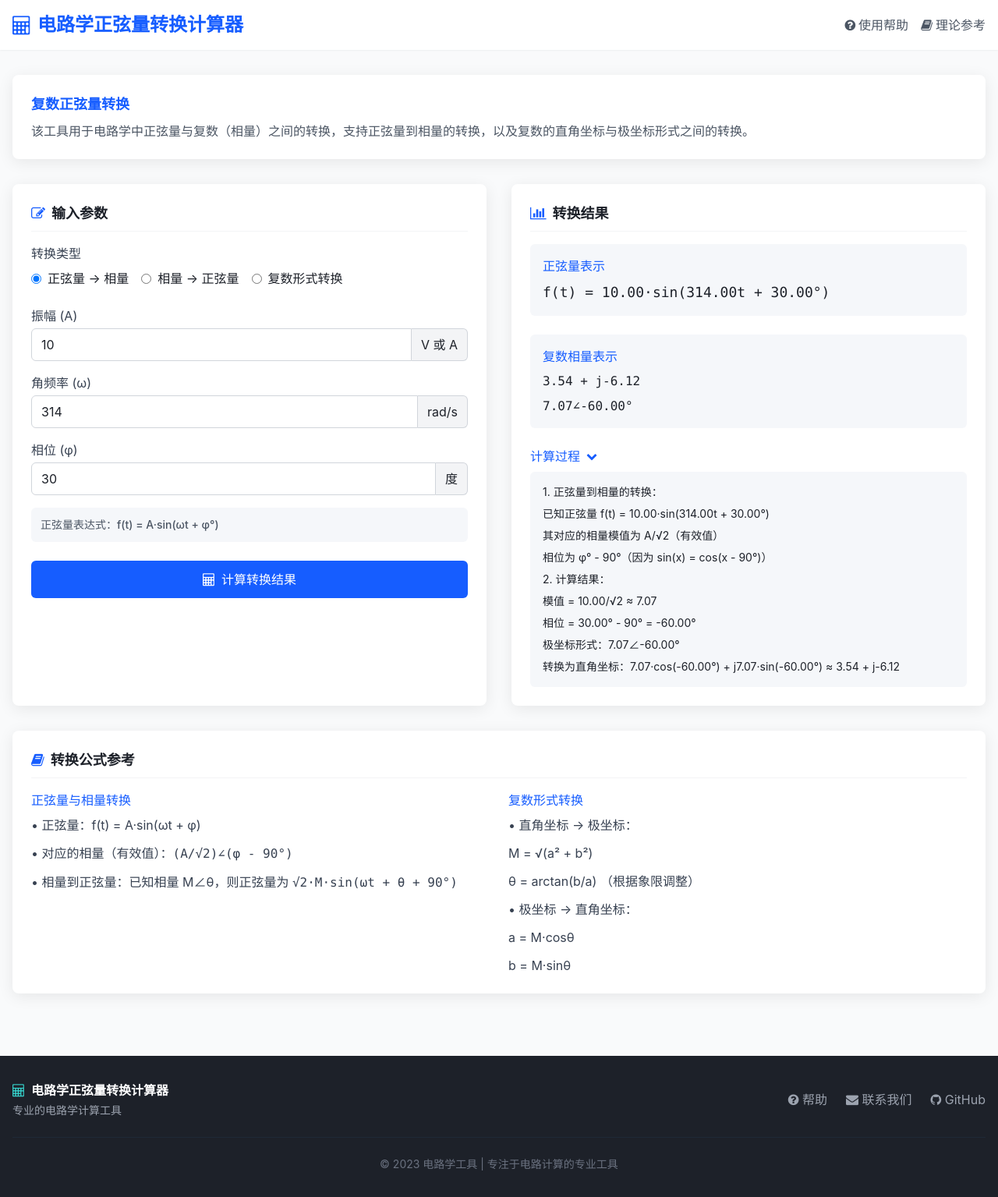
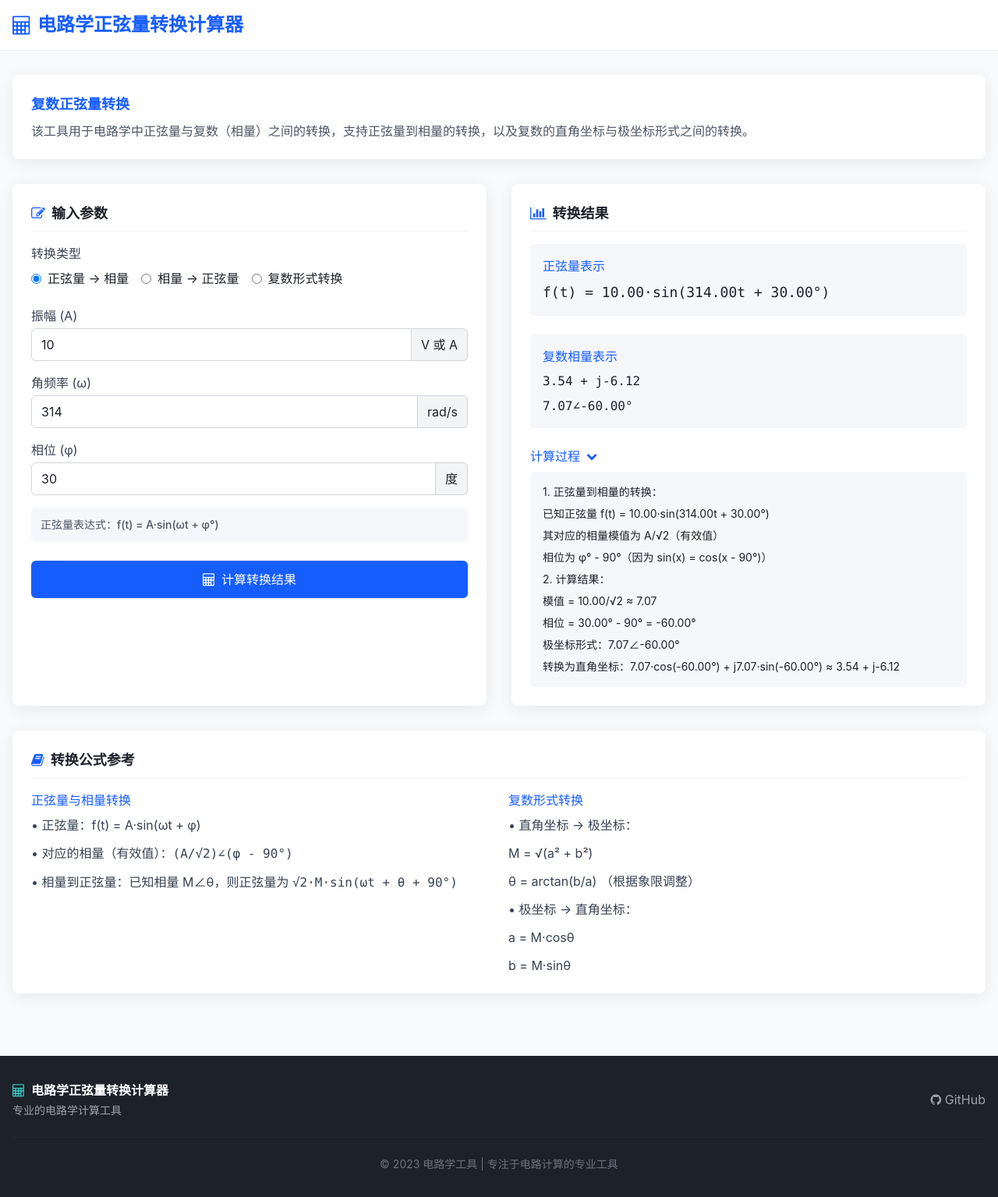
Before and after one commit to aph2gu/-, a plain HTML site: page index.html in a window 1280 px wide. Shown: the whole page at 78% size. Drawn offline with nearby package versions, Linux system fonts and the light colour scheme.

Commit message:
Update index.html

```diff
--- a/index.html
+++ b/index.html
@@ -52,14 +52,6 @@
             <div class="flex items-center space-x-2">
                 <i class="fa fa-calculator text-primary text-2xl"></i>
                 <h1 class="text-xl md:text-2xl font-bold text-primary">电路学正弦量转换计算器</h1>
-            </div>
-            <div class="hidden md:flex items-center space-x-4">
-                <a href="#" class="text-gray-600 hover:text-primary transition-custom">
-                    <i class="fa fa-question-circle mr-1"></i>使用帮助
-                </a>
-                <a href="#" class="text-gray-600 hover:text-primary transition-custom">
-                    <i class="fa fa-book mr-1"></i>理论参考
-                </a>
             </div>
         </div>
     </header>
@@ -308,13 +300,7 @@
                 </div>
 
                 <div class="flex space-x-6">
-                    <a href="#" class="text-gray-400 hover:text-secondary transition-custom">
-                        <i class="fa fa-question-circle"></i> 帮助
-                    </a>
-                    <a href="#" class="text-gray-400 hover:text-secondary transition-custom">
-                        <i class="fa fa-envelope"></i> 联系我们
-                    </a>
-                    <a href="#" class="text-gray-400 hover:text-secondary transition-custom">
+                    <a href="https://github.com/aph2gu/-" class="text-gray-400 hover:text-secondary transition-custom">
                         <i class="fa fa-github"></i> GitHub
                     </a>
                 </div>
@@ -595,4 +581,5 @@
     window.addEventListener('load', calculateConversion);
     </script>
 </body>
+
 </html>
```
